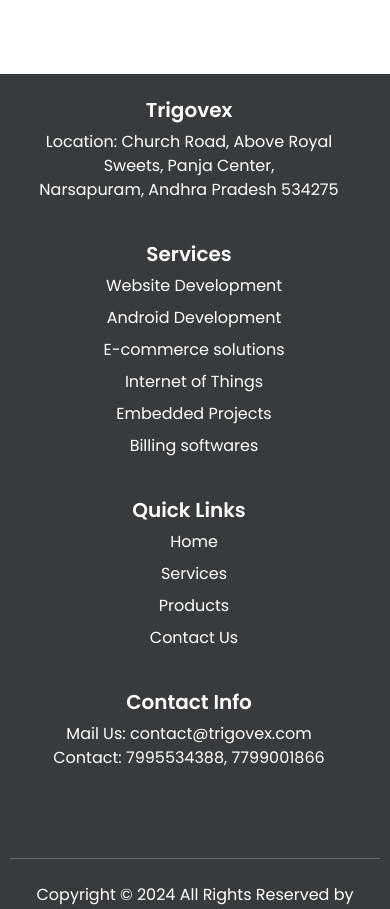
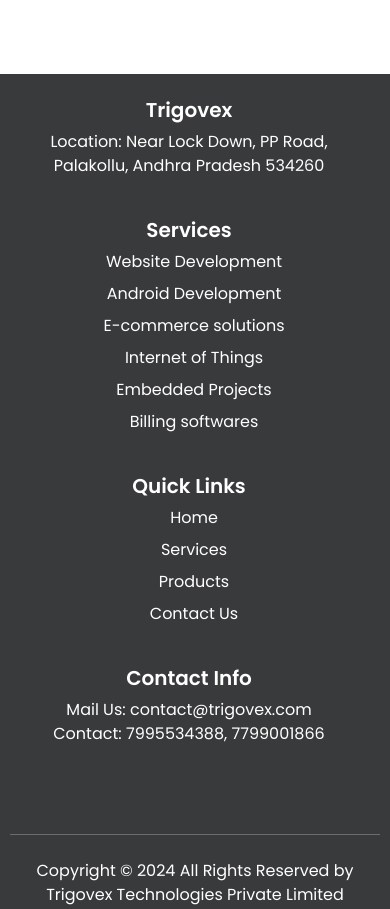
Before and after one commit to trigovex/trigovexofficialwebsite, a React (Create React App) app: page /clients in a window 390 px wide. Shown: the part 1060-1969 px from the top of the page. Built offline with nearby package versions, Linux system fonts and the light colour scheme.

Commit message:
mobile view

```diff
--- a/src/Footer.js
+++ b/src/Footer.js
@@ -10,8 +10,8 @@
           <div className="col-md-3 col-sm-12 mb-4">
             <h5>Trigovex</h5>
             <p>
-              Location: Church Road, Above Royal Sweets, Panja Center,<br />
-              Narsapuram, Andhra Pradesh 534275
+              Location: Near Lock Down, PP Road,<br />
+              Palakollu, Andhra Pradesh 534260
             </p>
           </div>
 
```
